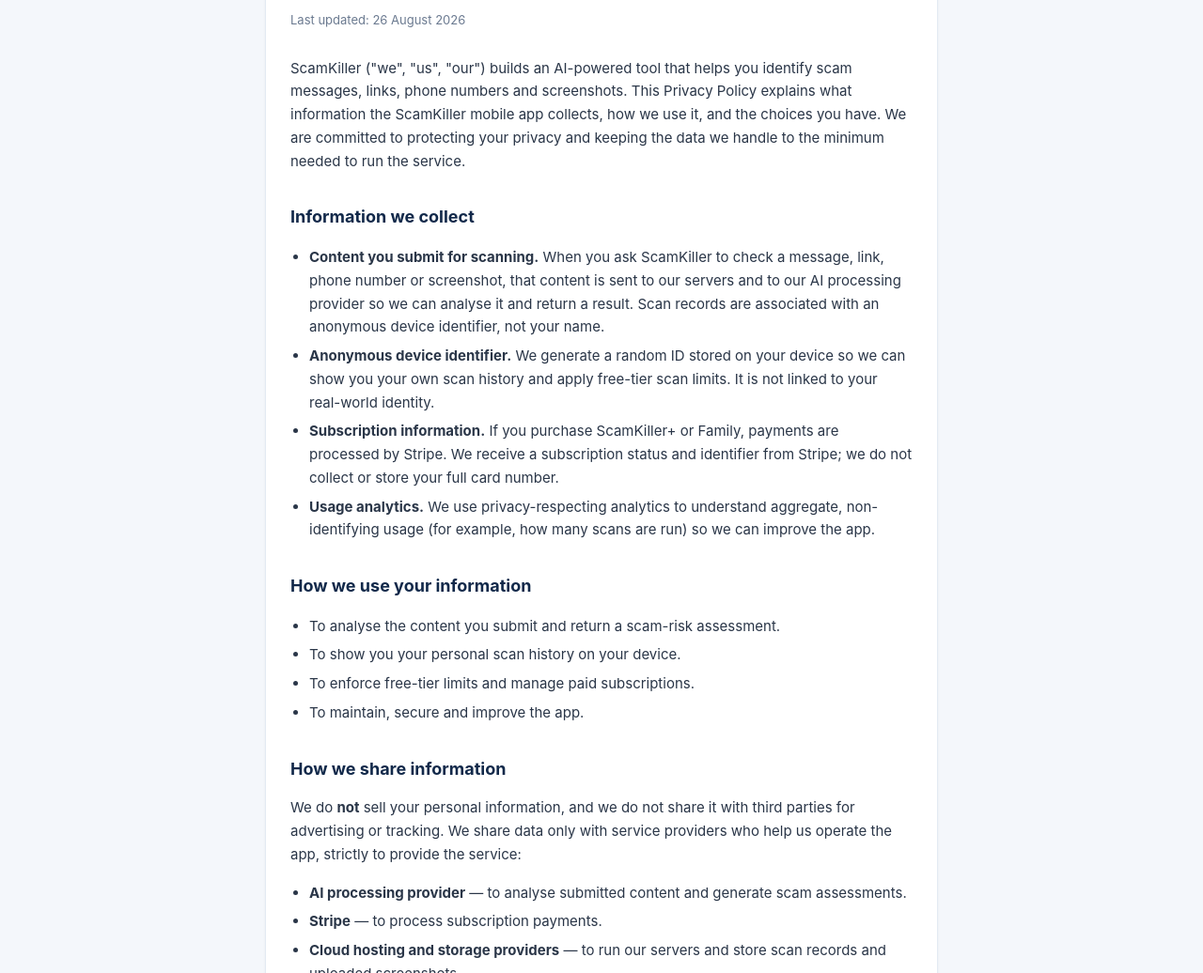
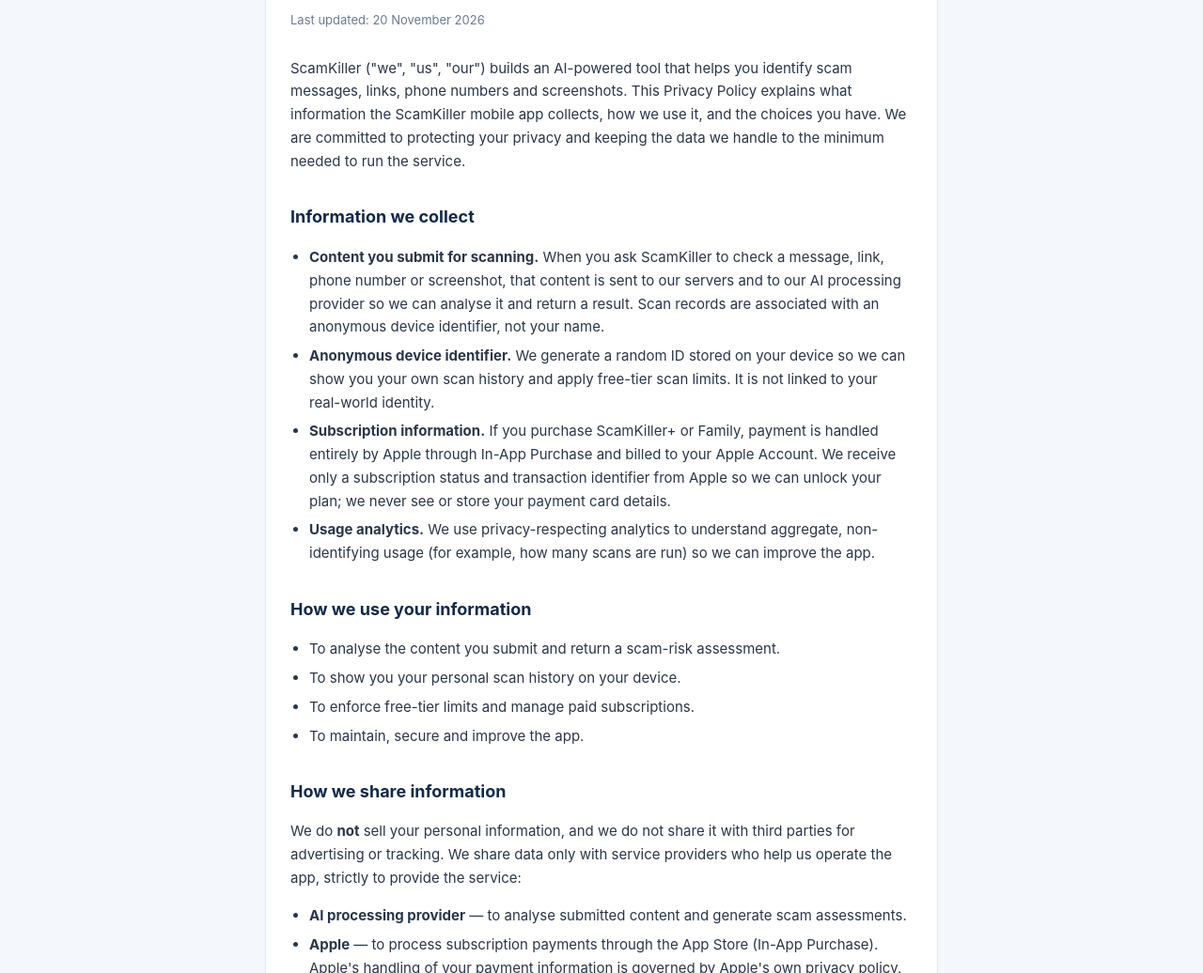
Before and after one commit to fckfizz/fckfizz.github.io, a plain HTML site: page privacy/index.html in a window 1280 px wide. Shown: the part 264-1300 px from the top of the page at 94% size. Drawn offline with Linux system fonts and the light colour scheme.

Commit message:
Privacy policy: replace Stripe with Apple In-App Purchase

```diff
--- a/privacy/index.html
+++ b/privacy/index.html
@@ -33,13 +33,13 @@
     <div class="card">
 
       <h1>Privacy Policy</h1>
-      <div class="updated">Last updated: 26 August 2026</div>
+      <div class="updated">Last updated: 20 November 2026</div>
       <p>ScamKiller ("we", "us", "our") builds an AI-powered tool that helps you identify scam messages, links, phone numbers and screenshots. This Privacy Policy explains what information the ScamKiller mobile app collects, how we use it, and the choices you have. We are committed to protecting your privacy and keeping the data we handle to the minimum needed to run the service.</p>
       <h2>Information we collect</h2>
       <ul>
         <li><strong>Content you submit for scanning.</strong> When you ask ScamKiller to check a message, link, phone number or screenshot, that content is sent to our servers and to our AI processing provider so we can analyse it and return a result. Scan records are associated with an anonymous device identifier, not your name.</li>
         <li><strong>Anonymous device identifier.</strong> We generate a random ID stored on your device so we can show you your own scan history and apply free-tier scan limits. It is not linked to your real-world identity.</li>
-        <li><strong>Subscription information.</strong> If you purchase ScamKiller+ or Family, payments are processed by Stripe. We receive a subscription status and identifier from Stripe; we do not collect or store your full card number.</li>
+        <li><strong>Subscription information.</strong> If you purchase ScamKiller+ or Family, payment is handled entirely by Apple through In-App Purchase and billed to your Apple Account. We receive only a subscription status and transaction identifier from Apple so we can unlock your plan; we never see or store your payment card details.</li>
         <li><strong>Usage analytics.</strong> We use privacy-respecting analytics to understand aggregate, non-identifying usage (for example, how many scans are run) so we can improve the app.</li>
       </ul>
       <h2>How we use your information</h2>
@@ -53,10 +53,12 @@
       <p>We do <strong>not</strong> sell your personal information, and we do not share it with third parties for advertising or tracking. We share data only with service providers who help us operate the app, strictly to provide the service:</p>
       <ul>
         <li><strong>AI processing provider</strong> — to analyse submitted content and generate scam assessments.</li>
-        <li><strong>Stripe</strong> — to process subscription payments.</li>
+        <li><strong>Apple</strong> — to process subscription payments through the App Store (In-App Purchase). Apple's handling of your payment information is governed by Apple's own privacy policy.</li>
         <li><strong>Cloud hosting and storage providers</strong> — to run our servers and store scan records and uploaded screenshots.</li>
       </ul>
       <p>We may also disclose information if required by law or to protect the rights, safety and security of our users and the public.</p>
+      <h2>Subscriptions and cancellation</h2>
+      <p>Subscriptions renew automatically unless cancelled at least 24 hours before the end of the current period. You can manage or cancel your subscription at any time in your iPhone's Settings &gt; [your name] &gt; Subscriptions.</p>
       <h2>Data retention</h2>
       <p>Scan records and uploaded screenshots are retained so you can view your history and so our threat-detection can improve. You may request deletion of your data at any time (see Contact below). Uninstalling the app removes the anonymous device identifier stored on your device.</p>
       <h2>Security</h2>
```
